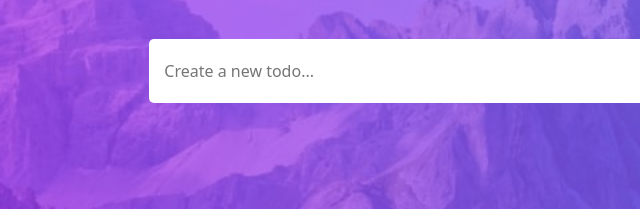
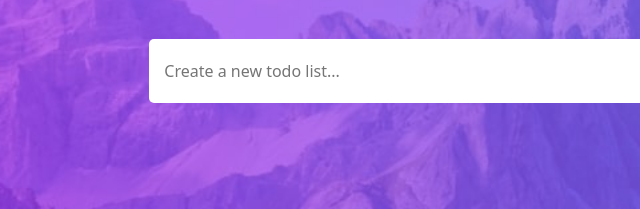
Before and after one commit to EldanizAkbar/Todo-app, a plain HTML site: page index.html in a window 1280 px wide. Shown: the part 153-362 px from the top of the page, 64-704 px from the left. Drawn offline with Linux system fonts and the light colour scheme.

Commit message:
Some updates

```diff
--- a/index.html
+++ b/index.html
@@ -24,7 +24,7 @@
                         <img src="images/icon-moon.svg" alt="" class="pb-2">
                     </div>
                     <div class="d-flex justify-content-between align-items-center mb-5">
-                        <input type="text" class="add-input" placeholder="Create a new todo...">
+                        <input type="text" class="add-input" placeholder="Create a new todo list...">
                         <button type="button" class="btn px-3 pb-3 pt-2 add-btn disabled">+</button>
                     </div>
                 </div>
```
